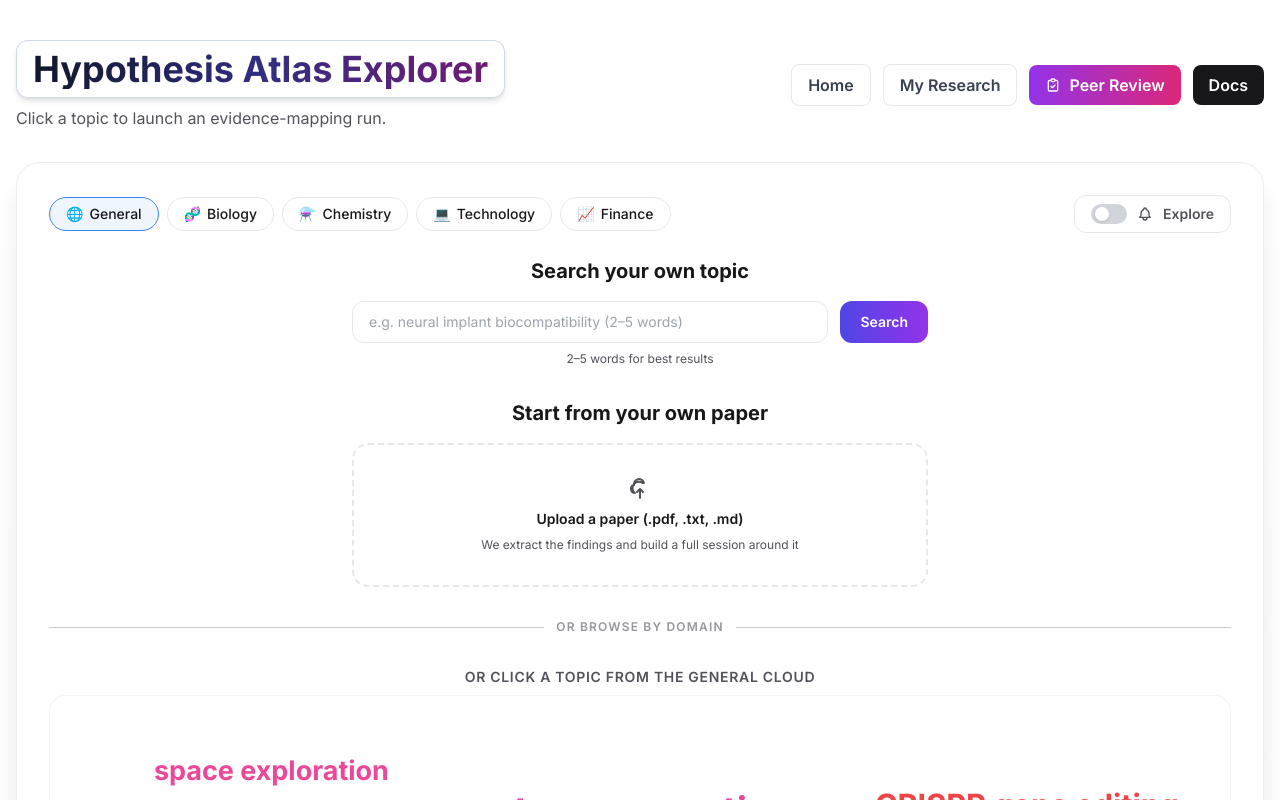
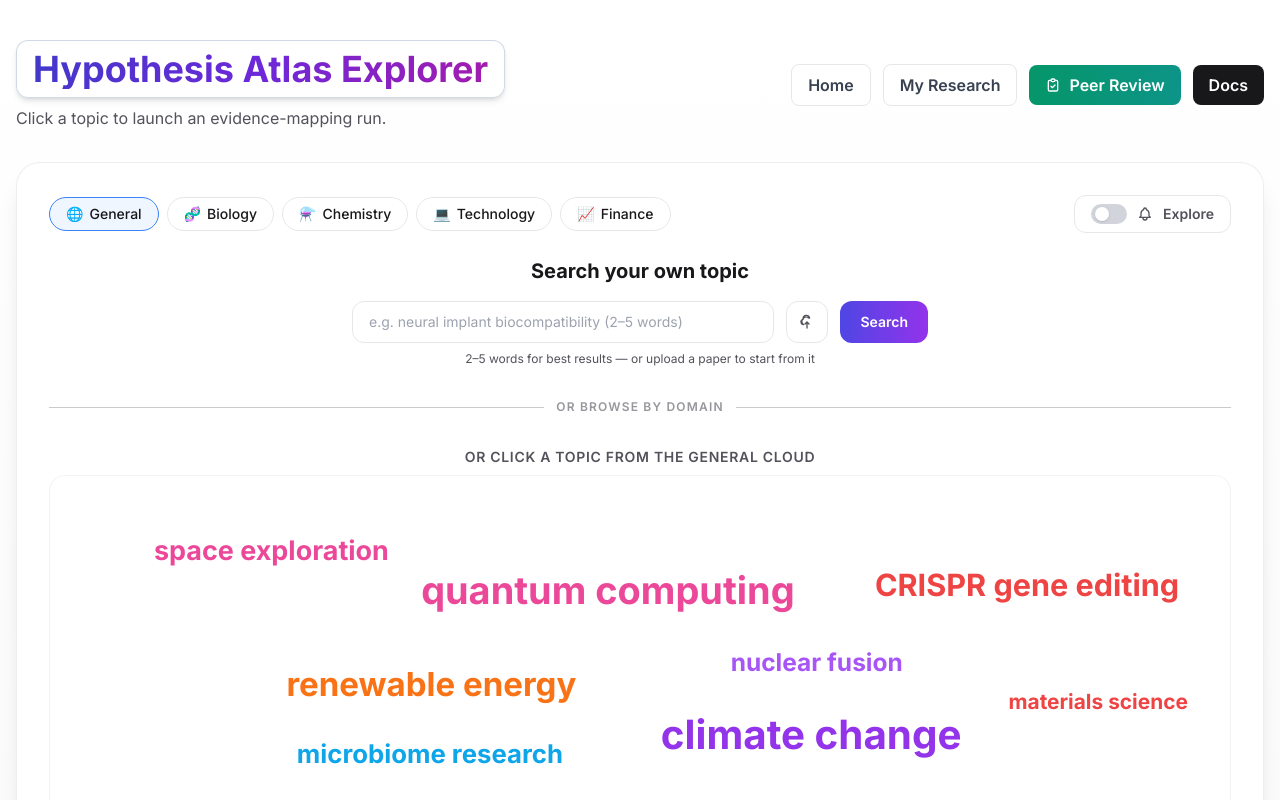
Before and after one commit to luxinlabs/Hypothesis-Atlas, a Next.js app: page /explore in a window 1280 px wide. Shown: the top 800 px of the page. Built offline with nearby package versions, Linux system fonts and the light colour scheme.

Commit message:
refine explore upload controls and visual hierarchy
Move paper upload into the topic search row and improve the page's heading and peer-review color contrast.

```diff
--- a/src/app/explore/page.tsx
+++ b/src/app/explore/page.tsx
@@ -145,7 +145,7 @@ const THEME_STYLES = {
     cloud: "bg-zinc-900/70 border border-zinc-700",
     futureButton: "bg-zinc-800/70 border border-zinc-600 text-zinc-300 cursor-not-allowed",
     headingPlate: "inline-flex px-4 py-2 rounded-xl border border-zinc-600 bg-zinc-900/80 shadow-sm backdrop-blur-sm",
-    heading: "bg-gradient-to-r from-indigo-200 via-cyan-200 to-emerald-200 bg-clip-text text-transparent drop-shadow-[0_1px_1px_rgba(0,0,0,0.45)]",
+    heading: "bg-gradient-to-r from-indigo-300 via-cyan-300 to-emerald-300 bg-clip-text text-transparent drop-shadow-[0_1px_1px_rgba(0,0,0,0.45)]",
     toggleTrackOff: "bg-zinc-700",
     toggleTrackOn: "bg-indigo-500",
     subscribeCard: "bg-indigo-500/10 border-indigo-500/40 text-zinc-100",
@@ -164,7 +164,7 @@ const THEME_STYLES = {
     cloud: "bg-white/90 border border-gray-200/50",
     futureButton: "bg-white border border-slate-300 text-slate-700 cursor-not-allowed",
     headingPlate: "inline-flex px-4 py-2 rounded-xl border border-slate-300/90 bg-white/95 shadow-md",
-    heading: "bg-gradient-to-r from-slate-900 via-indigo-900 to-fuchsia-900 bg-clip-text text-transparent drop-shadow-[0_1px_0_rgba(255,255,255,0.55)]",
+    heading: "bg-gradient-to-r from-indigo-700 via-violet-700 to-fuchsia-700 bg-clip-text text-transparent",
     toggleTrackOff: "bg-gray-300",
     toggleTrackOn: "bg-indigo-500",
     subscribeCard: "bg-indigo-50 border-indigo-200 text-gray-900",
@@ -183,7 +183,7 @@ const THEME_STYLES = {
     cloud: "bg-white/85 border border-zinc-200",
     futureButton: "bg-white/90 border border-rose-300 text-zinc-700 cursor-not-allowed",
     headingPlate: "inline-flex px-4 py-2 rounded-xl border border-rose-300/90 bg-white/92 shadow-md",
-    heading: "bg-gradient-to-r from-fuchsia-900 via-orange-900 to-cyan-900 bg-clip-text text-transparent drop-shadow-[0_1px_0_rgba(255,255,255,0.45)]",
+    heading: "bg-gradient-to-r from-rose-700 via-pink-600 to-fuchsia-600 bg-clip-text text-transparent",
     toggleTrackOff: "bg-gray-300",
     toggleTrackOn: "bg-indigo-500",
     subscribeCard: "bg-indigo-50 border-indigo-200 text-zinc-900",
@@ -325,7 +325,7 @@ export default function ExplorePage() {
             <Link
               href="/review"
               className="px-4 py-2 rounded-lg font-semibold transition-all flex items-center gap-2"
-              style={{ background: "linear-gradient(to right, #9333ea, #db2777)", color: "#fff" }}
+              style={{ background: "linear-gradient(to right, #059669, #0d9488)", color: "#fff" }}
             >
               <svg className="w-4 h-4" fill="none" stroke="currentColor" viewBox="0 0 24 24">
                 <path strokeLinecap="round" strokeLinejoin="round" strokeWidth={2} d="M9 5H7a2 2 0 00-2 2v12a2 2 0 002 2h10a2 2 0 002-2V7a2 2 0 00-2-2h-2M9 5a2 2 0 002 2h2a2 2 0 002-2M9 5a2 2 0 012-2h2a2 2 0 012 2m-6 9l2 2 4-4" />
@@ -399,24 +399,9 @@ export default function ExplorePage() {
                 style={{ minWidth: 0 }}
                 onKeyDown={(e) => { if (e.key === "Enter") handleSearchTopic(); }}
               />
-              <button
-                type="button"
-                onClick={handleSearchTopic}
-                className="px-5 py-2.5 rounded-xl font-semibold text-sm flex-shrink-0 transition-opacity hover:opacity-90"
-                style={{ background: "linear-gradient(to right, #4f46e5, #9333ea)", color: "#fff" }}
-              >
-                Search
-              </button>
-            </div>
-            {topicError && <p className="text-center text-xs mt-2" style={{ color: "#dc2626" }}>{topicError}</p>}
-            <p className={`text-center text-xs mt-2 ${t.subText}`}>2–5 words for best results</p>
-          </div>
-
-          {/* Upload a paper to start a session */}
-          <div className="mb-8">
-            <h2 className="text-xl font-bold text-center mb-4">Start from your own paper</h2>
               <label
-              className={`max-w-xl mx-auto flex flex-col items-center justify-center gap-2 rounded-2xl border-2 border-dashed px-6 py-8 cursor-pointer transition hover:opacity-80 ${uploading ? "opacity-60 pointer-events-none" : ""} ${t.card}`}
+                title="Start from your own paper"
+                className={`px-3 py-2.5 rounded-xl border cursor-pointer flex items-center justify-center flex-shrink-0 transition hover:opacity-80 ${uploading ? "opacity-60 pointer-events-none" : ""} ${t.card}`}
               >
                 <input
                   type="file"
@@ -430,26 +415,29 @@ export default function ExplorePage() {
                   }}
                 />
                 {uploading ? (
-                <>
-                  <svg className="w-6 h-6 animate-spin" style={{ color: "#4f46e5" }} fill="none" viewBox="0 0 24 24">
+                  <svg className="w-4 h-4 animate-spin" style={{ color: "#4f46e5" }} fill="none" viewBox="0 0 24 24">
                     <circle className="opacity-25" cx="12" cy="12" r="10" stroke="currentColor" strokeWidth="4" />
                     <path className="opacity-75" fill="currentColor" d="M4 12a8 8 0 018-8V0C5.373 0 0 5.373 0 12h4zm2 5.291A7.962 7.962 0 014 12H0c0 3.042 1.135 5.824 3 7.938l3-2.647z" />
                   </svg>
-                  <p className="text-sm font-semibold" style={{ color: "#4f46e5" }}>Building your research session…</p>
-                  <p className={`text-xs ${t.subText}`}>Reading the paper and mapping the knowledge tree</p>
-                </>
                 ) : (
-                <>
-                  <svg className={`w-6 h-6 ${t.subText}`} fill="none" stroke="currentColor" viewBox="0 0 24 24">
+                  <svg className={`w-4 h-4 ${t.subText}`} fill="none" stroke="currentColor" viewBox="0 0 24 24">
                     <path strokeLinecap="round" strokeLinejoin="round" strokeWidth={2} d="M7 16a4 4 0 01-.88-7.903A5 5 0 1115.9 6h-1.348A4 4 0 007 16z" />
                     <path strokeLinecap="round" strokeLinejoin="round" strokeWidth={2} d="M12 12v9m0-9l-3 3m3-3l3 3" />
                   </svg>
-                  <p className="text-sm font-semibold">Upload a paper (.pdf, .txt, .md)</p>
-                  <p className={`text-xs ${t.subText}`}>We extract the findings and build a full session around it</p>
-                </>
                 )}
               </label>
+              <button
+                type="button"
+                onClick={handleSearchTopic}
+                className="px-5 py-2.5 rounded-xl font-semibold text-sm flex-shrink-0 transition-opacity hover:opacity-90"
+                style={{ background: "linear-gradient(to right, #4f46e5, #9333ea)", color: "#fff" }}
+              >
+                Search
+              </button>
+            </div>
+            {topicError && <p className="text-center text-xs mt-2" style={{ color: "#dc2626" }}>{topicError}</p>}
             {uploadError && <p className="text-center text-xs mt-2" style={{ color: "#dc2626" }}>{uploadError}</p>}
+            <p className={`text-center text-xs mt-2 ${t.subText}`}>2–5 words for best results — or upload a paper to start from it</p>
           </div>
 
           <div className={`flex items-center gap-3 mb-8 ${t.subText}`}>
--- a/src/app/review/page.tsx
+++ b/src/app/review/page.tsx
@@ -11,7 +11,7 @@ export default function PeerReviewPage() {
           <div className="flex items-center gap-3">
             <div
               className="w-10 h-10 rounded-xl flex items-center justify-center flex-shrink-0"
-              style={{ background: "linear-gradient(135deg, #4f46e5, #9333ea)" }}
+              style={{ background: "linear-gradient(135deg, #059669, #0d9488)" }}
             >
               <svg className="w-5 h-5 text-white" fill="none" stroke="currentColor" viewBox="0 0 24 24">
                 <path
```
Lines whose indentation alone changed are shown as unchanged.
